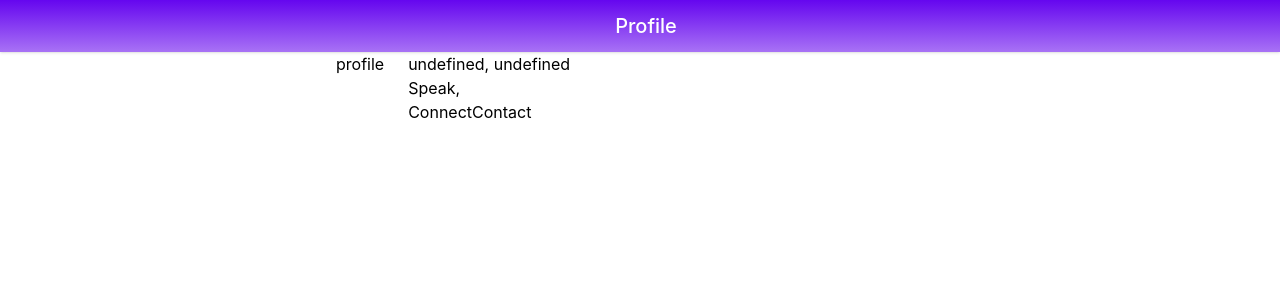
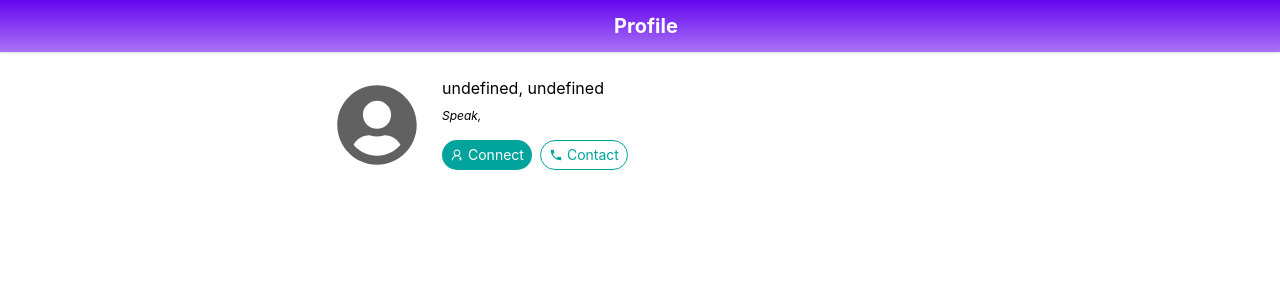
Before and after one commit to SyedMonir/gramoday, a React (Create React App) app: page / in a window 1280 px wide. Shown: the top 300 px of the page. Built offline with nearby package versions, Linux system fonts and the light colour scheme; no server answers.

Commit message:
fixed issue and updated the style of home header

```diff
--- a/src/Component/Home.js
+++ b/src/Component/Home.js
@@ -1,5 +1,8 @@
 import React from 'react';
 import { useQuery } from 'react-query';
+import { FaUserCircle } from 'react-icons/fa';
+import { AiOutlineUserAdd } from 'react-icons/ai';
+import { IoMdCall } from 'react-icons/io';
 
 const Home = () => {
   const {
@@ -15,22 +18,32 @@ const Home = () => {
   if (isLoading) return 'Loading...';
 
   if (error) {
-    console.log('An error has occurred: ' + error.message);
+    console.log(error.message);
   }
 
-  console.log(user);
+  //   console.log(user);
   return (
     <section className="w-auto sm:w-1/2 mx-auto px-4">
-      <div className="flex gap-6">
-        <div>profile</div>
+      <div className="flex gap-6 my-4">
+        <div className="mt-4">
+          <FaUserCircle color="#616161" size={82} />
+        </div>
         <div>
-          <h1>{user?.name}</h1>
-          <h5>{user?.loclevel3Name + ', ' + user?.loclevel2Name}</h5>
-          <h6>Speak, {user?.language === 'en' ? 'English' : user?.language}</h6>
+          <h1 className="font-bold text-xl">{user?.name}</h1>
+          <h5 className="my-2">
+            {user?.loclevel3Name + ', ' + user?.loclevel2Name}
+          </h5>
+          <h6 className="text-xs italic mb-4">
+            Speak, {user?.language === 'en' ? 'English' : user?.language}
+          </h6>
 
-          <div>
-            <button>Connect</button>
-            <button>Contact</button>
+          <div className="flex gap-2">
+            <button className="btn flex items-center bg-[#01A39D] text-white rounded-3xl px-2 py-1 text-sm">
+              <AiOutlineUserAdd className="mr-1" /> Connect
+            </button>
+            <button className="btn flex items-center text-[#01A39D] border border-[#01A39D] rounded-3xl px-2 py-1 text-sm">
+              <IoMdCall className="mr-1" /> Contact
+            </button>
           </div>
         </div>
       </div>
--- a/src/Component/Navbar.js
+++ b/src/Component/Navbar.js
@@ -6,7 +6,7 @@ const Navbar = () => {
       <header className="text-white body-font bg-gradient-to-b from-[#6506EF]  to-[#A872F5] shadow ">
         <div className="container mx-auto flex justify-center items-center p-3 ">
           <p className="flex title-font font-medium ">
-            <span className="ml-3 text-xl">Profile</span>
+            <span className="ml-3 text-xl font-bold">Profile</span>
           </p>
         </div>
       </header>
```
